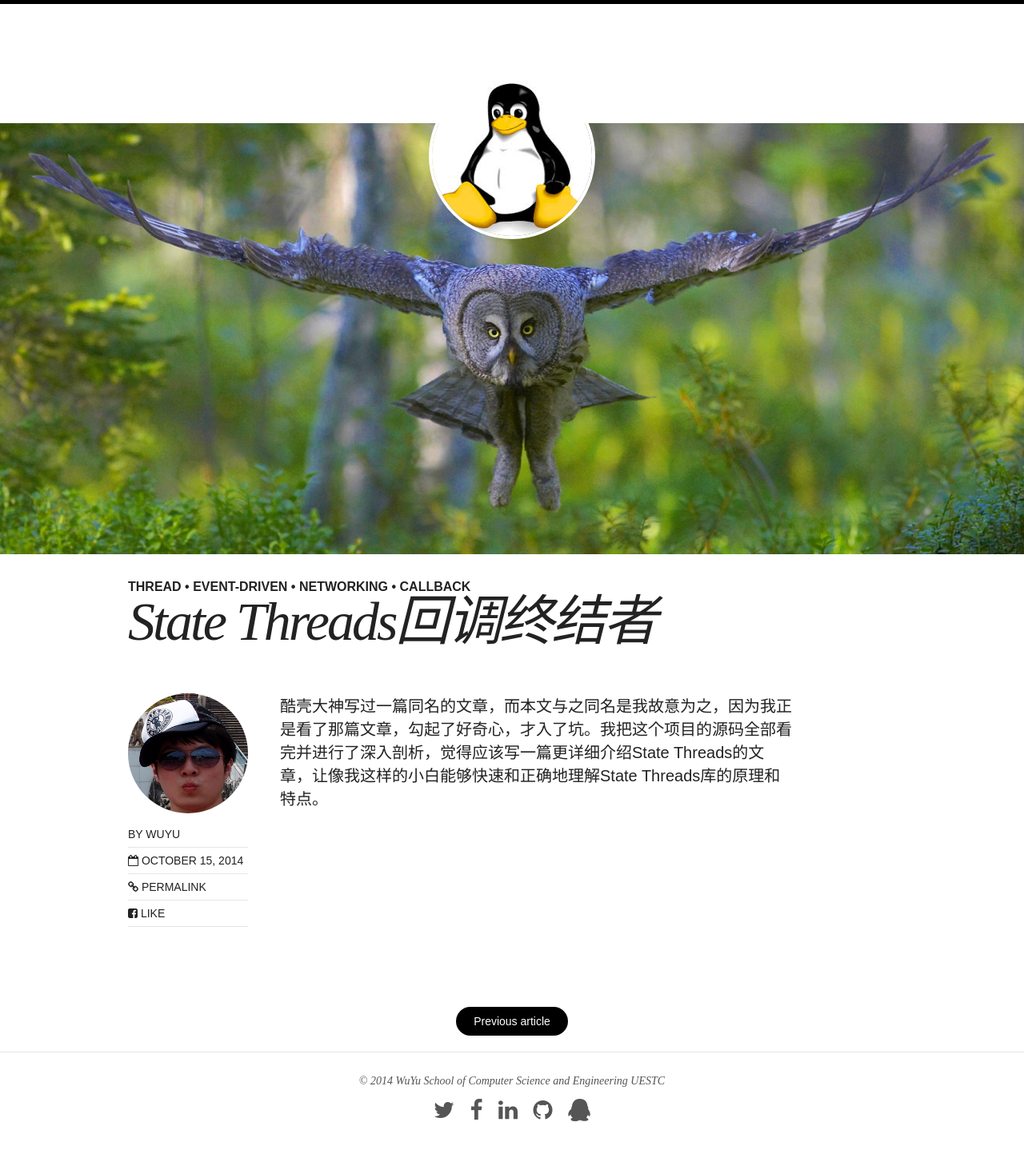
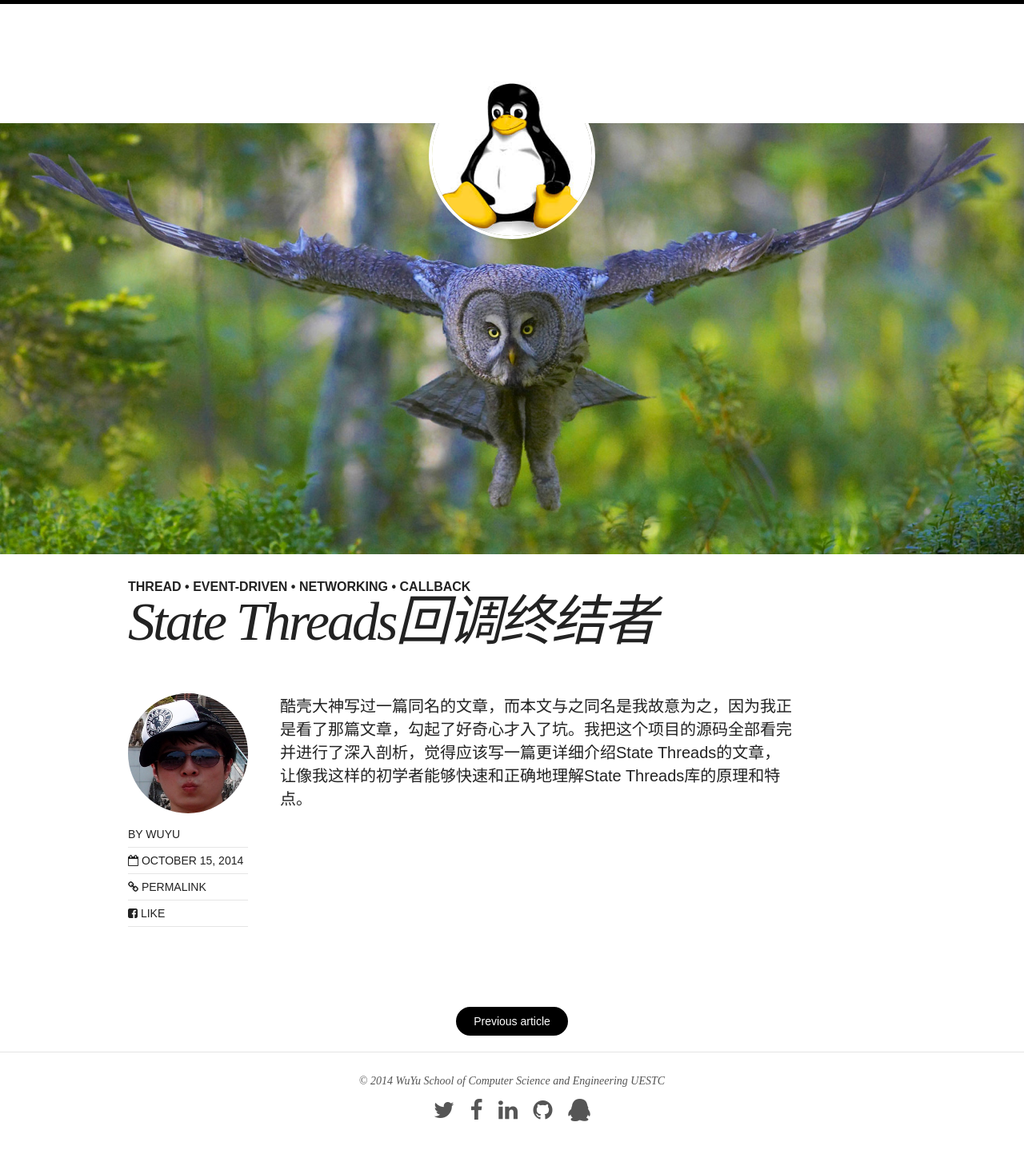
Before and after one commit to wuyu201321060203/wuyu201321060203.github.io, a Jekyll site: the page built from _posts/2014-10-15-ST.md, in a window 1280 px wide. Shown: the whole page at 80% size. Built offline with Jekyll 4.4.1, drawn with Linux system fonts in a browser that asks for light colours; nearby versions of some CDN libraries; comment, search, counter and statistics services are not loaded.

Commit message:
first post of ST

```diff
--- a/_posts/2014-10-15-ST.md
+++ b/_posts/2014-10-15-ST.md
@@ -12,4 +12,4 @@ comments: true
 share: true
 ---
 
-酷壳大神写过一篇同名的文章，而本文与之同名是我故意为之，因为我正是看了那篇文章，勾起了好奇心，才入了坑。我把这个项目的源码全部看完并进行了深入剖析，觉得应该写一篇更详细介绍State Threads的文章，让像我这样的小白能够快速和正确地理解State Threads库的原理和特点。
+酷壳大神写过一篇同名的文章，而本文与之同名是我故意为之，因为我正是看了那篇文章，勾起了好奇心才入了坑。我把这个项目的源码全部看完并进行了深入剖析，觉得应该写一篇更详细介绍State Threads的文章，让像我这样的初学者能够快速和正确地理解State Threads库的原理和特点。
```
